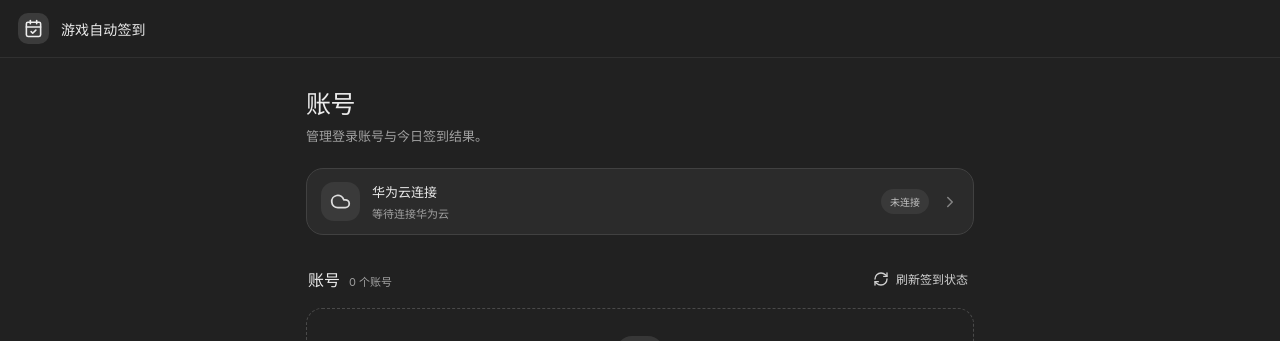
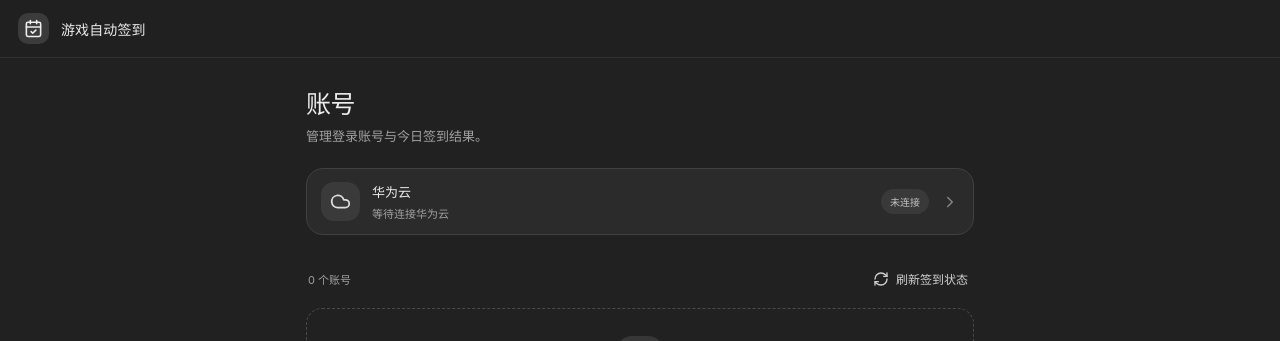
Before and after one commit to ruhui12621-hub/zidongqiandaoapk, a React (Vite) app in the folder frontend/: page / in a window 1280 px wide. Shown: the top 341 px of the page. Built offline with nearby package versions, Linux system fonts and the light colour scheme.

Commit message:
Remove repeated headings and distinguish unavailable check-in results

```diff
--- a/frontend/src/App.tsx
+++ b/frontend/src/App.tsx
@@ -25,9 +25,10 @@ const callNative = (name: string, ...args: string[]) => {
 };
 const safe = (value: any) => String(value ?? "");
 const statusTone = (value: string) => /成功|已连接|已获取|已同步|已完成/.test(value) ? "good" : /失败|错误|未获取|无法获取/.test(value) ? "bad" : "muted";
-const accountSummary = (platform: string, games: AnyState[], statuses: Record<string, string>) => {
+const accountSummary = (platform: string, games: AnyState[], statuses: Record<string, string>, sourceStatus: string) => {
   if (platform === "miyoushe_cn") return "云端签到暂未接入";
   if (!games.length) return "未启用游戏";
+  if (/无法获取|查询失败|读取失败/.test(sourceStatus)) return "无法获取结果";
   const results = games.map(game => statuses[game.key || game.id] || "unknown");
   const success = results.filter(value => value === "success").length;
   const failed = results.filter(value => value === "failed").length;
@@ -184,12 +185,12 @@ export default function App() {
       {title("账号", "管理登录账号与今日签到结果。")}
       <button className="cloud-banner" onClick={() => setPage("cloud")}>
         <span className="banner-icon"><Cloud size={21}/></span>
-        <span className="banner-copy"><strong>华为云连接</strong><small>{state.syncLabel || "等待连接华为云"}</small></span>
+        <span className="banner-copy"><strong>华为云</strong><small>{state.syncLabel || "等待连接华为云"}</small></span>
         <span className={"status-pill " + (state.cloudConnected ? "good" : "muted")}>{state.cloudConnected ? "已连接" : state.cloudCredentialsSaved ? "凭据已保存" : "未连接"}</span>
         <ChevronRight size={18} className="subtle-icon"/>
       </button>
       <div className="section-heading">
-        <div><h2>账号</h2><span>{accounts.length} 个账号</span></div>
+        <div><span>{accounts.length} 个账号</span></div>
         <button className="text-action" onClick={() => {callNative("refreshTodayStatuses");notify("正在重新获取今日签到情况");}} disabled={state.todayQuerying}>
           {state.todayQuerying ? <LoaderCircle className="spin" size={16}/> : <RefreshCw size={16}/>} 刷新签到状态
         </button>
@@ -199,7 +200,7 @@ export default function App() {
         <strong>{state.syncState === "syncing" ? "正在读取云端账号" : state.syncState === "failed" ? "读取云端账号失败" : state.syncState === "empty_confirmed" ? "云端尚无账号" : "等待读取云端账号"}</strong>
         <p>{state.syncState === "failed" ? (state.syncLabel || "请检查华为云连接和函数配置。") : state.syncState === "empty_confirmed" ? "连接已确认，当前云端没有账号配置。" : "先连接华为云，读取现有账号配置后即可添加账号。"}</p>
       </div> : <div className="account-list">{accounts.map((a: AnyState) => {
-        const aggregate = accountSummary(a.platform, a.games || [], a.gameTodayStatuses || {});
+        const aggregate = accountSummary(a.platform, a.games || [], a.gameTodayStatuses || {}, a.todayStatus || "");
         return <button className="account-row" key={a.id} onClick={() => {setSelectedId(a.id);setPage("home");setGameDraft(null);}}>
           <span className="account-info"><strong>{a.name}</strong><small>{a.platformLabel}</small></span>
           <span className={"account-status " + statusTone(aggregate)}>{aggregate}</span>
@@ -320,7 +321,7 @@ export default function App() {
   const renderMessages = () => <>
     {title("运行消息", "查看操作记录与错误信息。")}
     <section className="surface-card">
-      <div className="card-heading"><span>运行记录</span><button className="icon-button small" onClick={() => copyText(state.allMessages || "", "全部运行消息已复制")}><Copy size={15}/></button></div>
+      <div className="card-heading"><span>消息内容</span><button className="icon-button small" onClick={() => copyText(state.allMessages || "", "全部运行消息已复制")}><Copy size={15}/></button></div>
       <pre className="log-view all-messages">{state.allMessages || "暂无运行消息"}</pre>
     </section>
   </>;
```
